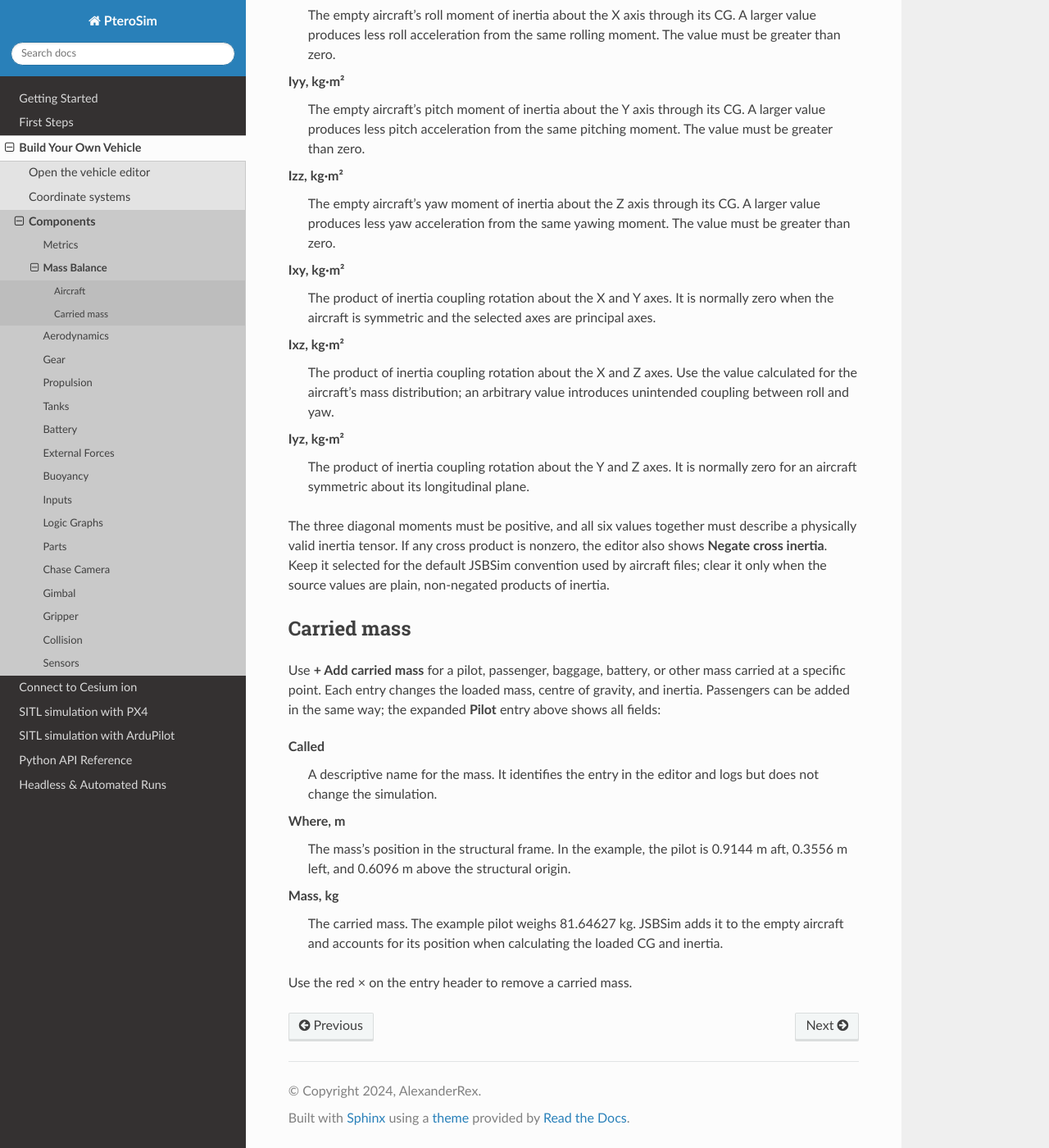
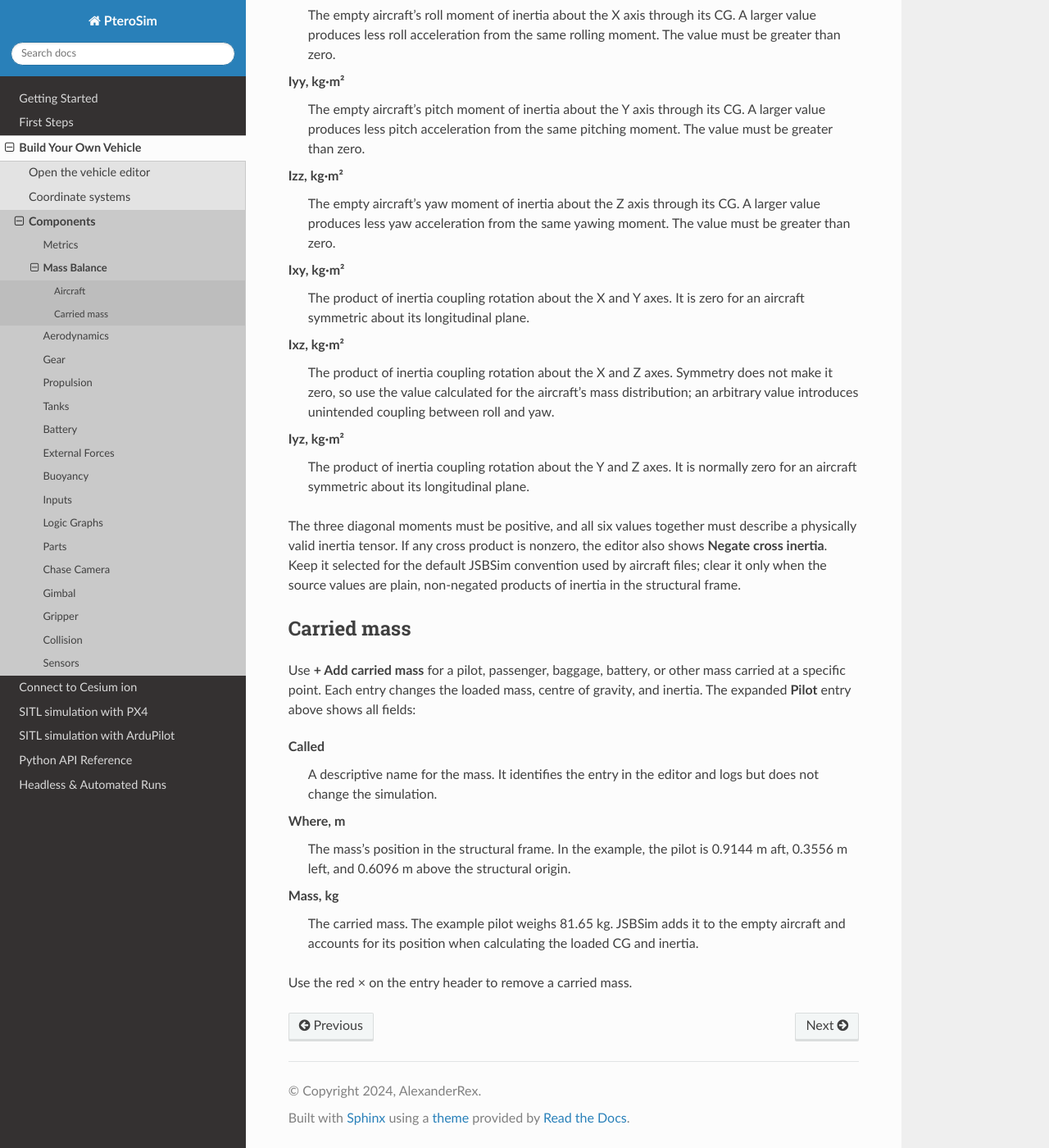
Before and after one commit to AlexanderRex/PteroSimDocs, a Sphinx documentation site: the page built from docs/source/editor/mass_balance.rst, in a window 1280 px wide and 1400 px high, scrolled down 1127 px. Shown: the whole window at 82% size. Built offline with Sphinx 7.4.7 and the Read the Docs theme 3.1.0, drawn with Linux system fonts in a browser that asks for light colours; some of the changed text lies outside the part shown.

Commit message:
Correct the Mass Balance cross-inertia and example notes

```diff
--- a/docs/source/editor/mass_balance.rst
+++ b/docs/source/editor/mass_balance.rst
@@ -43,13 +43,13 @@ Aircraft
 
 **Ixy, kg·m²**
    The product of inertia coupling rotation about the X and Y axes. It is
-   normally zero when the aircraft is symmetric and the selected axes are
-   principal axes.
+   zero for an aircraft symmetric about its longitudinal plane.
 
 **Ixz, kg·m²**
-   The product of inertia coupling rotation about the X and Z axes. Use the
-   value calculated for the aircraft's mass distribution; an arbitrary value
-   introduces unintended coupling between roll and yaw.
+   The product of inertia coupling rotation about the X and Z axes. Symmetry
+   does not make it zero, so use the value calculated for the aircraft's mass
+   distribution; an arbitrary value introduces unintended coupling between
+   roll and yaw.
 
 **Iyz, kg·m²**
    The product of inertia coupling rotation about the Y and Z axes. It is
@@ -59,15 +59,15 @@ The three diagonal moments must be positive, and all six values together must
 describe a physically valid inertia tensor. If any cross product is nonzero,
 the editor also shows **Negate cross inertia**. Keep it selected for the
 default JSBSim convention used by aircraft files; clear it only when the
-source values are plain, non-negated products of inertia.
+source values are plain, non-negated products of inertia in the structural
+frame.
 
 Carried mass
 ------------
 
 Use **+ Add carried mass** for a pilot, passenger, baggage, battery, or other
 mass carried at a specific point. Each entry changes the loaded mass, centre
-of gravity, and inertia. Passengers can be added in the same way; the expanded
-**Pilot** entry above shows all fields:
+of gravity, and inertia. The expanded **Pilot** entry above shows all fields:
 
 **Called**
    A descriptive name for the mass. It identifies the entry in the editor and
@@ -78,7 +78,7 @@ of gravity, and inertia. Passengers can be added in the same way; the expanded
    0.9144 m aft, 0.3556 m left, and 0.6096 m above the structural origin.
 
 **Mass, kg**
-   The carried mass. The example pilot weighs 81.64627 kg. JSBSim adds it to
+   The carried mass. The example pilot weighs 81.65 kg. JSBSim adds it to
    the empty aircraft and accounts for its position when calculating the
    loaded CG and inertia.
 
```
Also changed, not shown: other parts of docs/source/editor/mass_balance.rst (+2 -2 lines).
